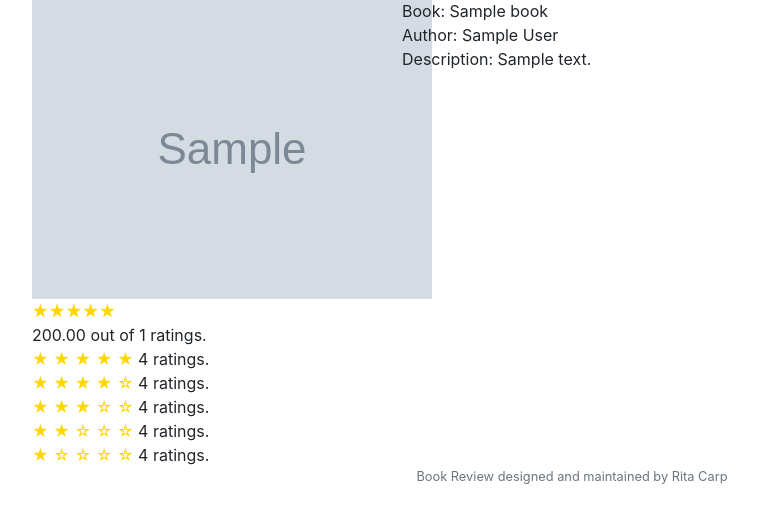
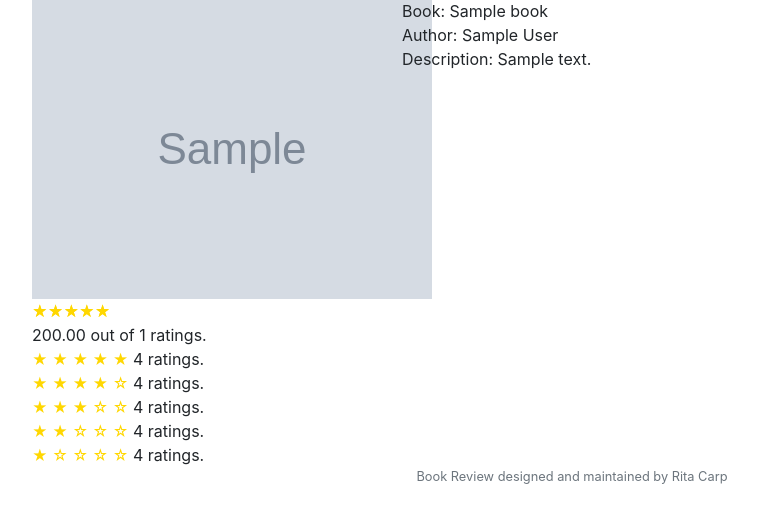
Before and after one commit to ritacarp/bookreview, a Flask app: page /book/1 in a window 1280 px wide. Shown: the part 83-606 px from the top of the page, without its empty margins (68-826 px from the left). Run offline with Flask 2, Linux system fonts and the light colour scheme; tables that the repository leaves empty hold one stand-in row (values such as "Sample post"); grey boxes marked "Sample" are stand-in pictures; parts of the project's set-up code (start-up, migrations or seed data) failed here and were passed over; some libraries are stand-ins or nearby versions.

Commit message:
book page

```diff
--- a/app/static/style.css
+++ b/app/static/style.css
@@ -80,6 +80,9 @@
   display: inline-block;
   unicode-bidi: bidi-override;
   color: gold;
+  font-size: 15px;
+  height: 10px;
+  width: auto;
   margin: 0;
   position: relative;
   padding: 0;
```
